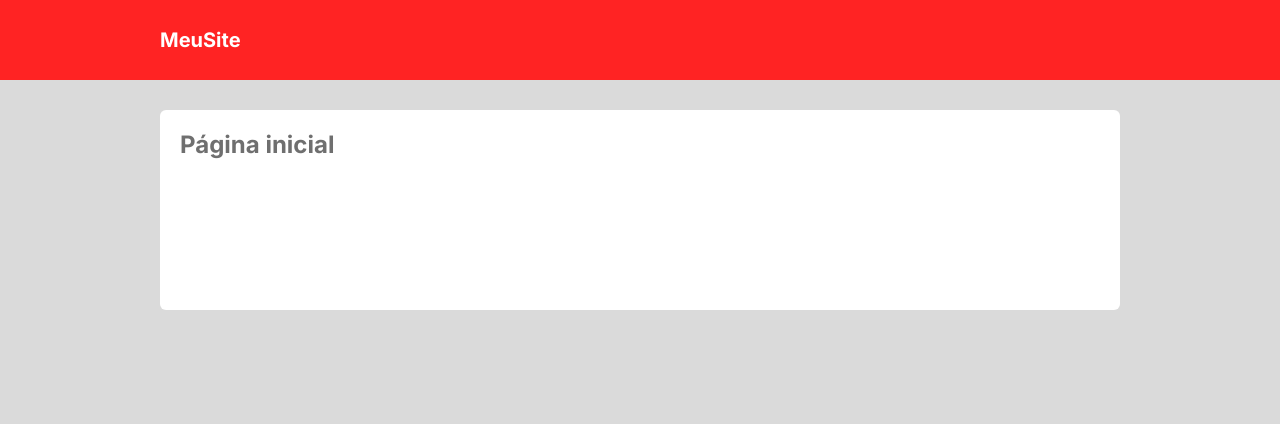
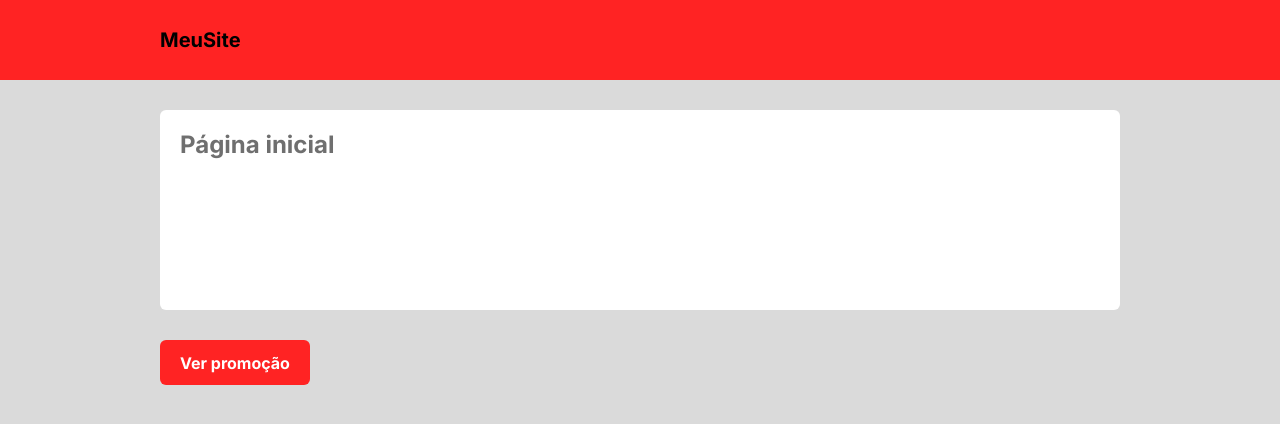
Before and after one commit to Djalves424/Projeto-1-exercicio-de-rotas, a React (Vite) app: page / in a window 1280 px wide. Shown: the top 424 px of the page. Built offline with nearby package versions, Linux system fonts and the light colour scheme.

Commit message:
Styling the Button component

```diff
--- /dev/null
+++ b/src/components/Header/Button/index.tsx
@@ -0,0 +1,14 @@
+import "./styles.css";
+
+type Props = {
+    text: string;
+}
+
+export default function Button({text} : Props) {
+
+    return (
+        <div className="button">
+            {text}
+        </div>
+    )
+}
--- /dev/null
+++ b/src/components/Header/Button/styles.css
@@ -0,0 +1,12 @@
+.button {
+    border-radius: 6px;
+    background-color: var(--color-bg-secondary);
+    color: var(--color-font-secondary);
+    padding: 0 20px;
+    height: 45px;
+    font-size: 16px;
+    font-weight: 700;
+    display: flex;
+    align-items: center;
+    justify-content: center;
+}
--- a/src/index.css
+++ b/src/index.css
@@ -20,6 +20,16 @@ body {
     background-color: var(--color-bg-tertiary);
 }
 
+a,
+:hover {
+    text-decoration: none;
+    color: unset;
+}
+
+.dflex {
+    display: flex;
+}
+
 .container {
     width: 100%;
     max-width: 960px;
--- a/src/routes/Home/HomeBody/index.tsx
+++ b/src/routes/Home/HomeBody/index.tsx
@@ -1,11 +1,17 @@
 import Card from "../../../components/Header/Card";
+import Button from "../../../components/Header/Button";
 
 export default function HomeBody() {
   return (
     <main>
       <section>
-        <div className="container mt30 mb30">
-          <Card title="Página inicial" />
+        <div className="container">
+          <div className="mt30 mb30">
+            <Card title="Página inicial" />
+          </div>
+          <div className="dflex">
+            <Button text="Ver promoção" />
+          </div>
         </div>
       </section>
     </main>
```
